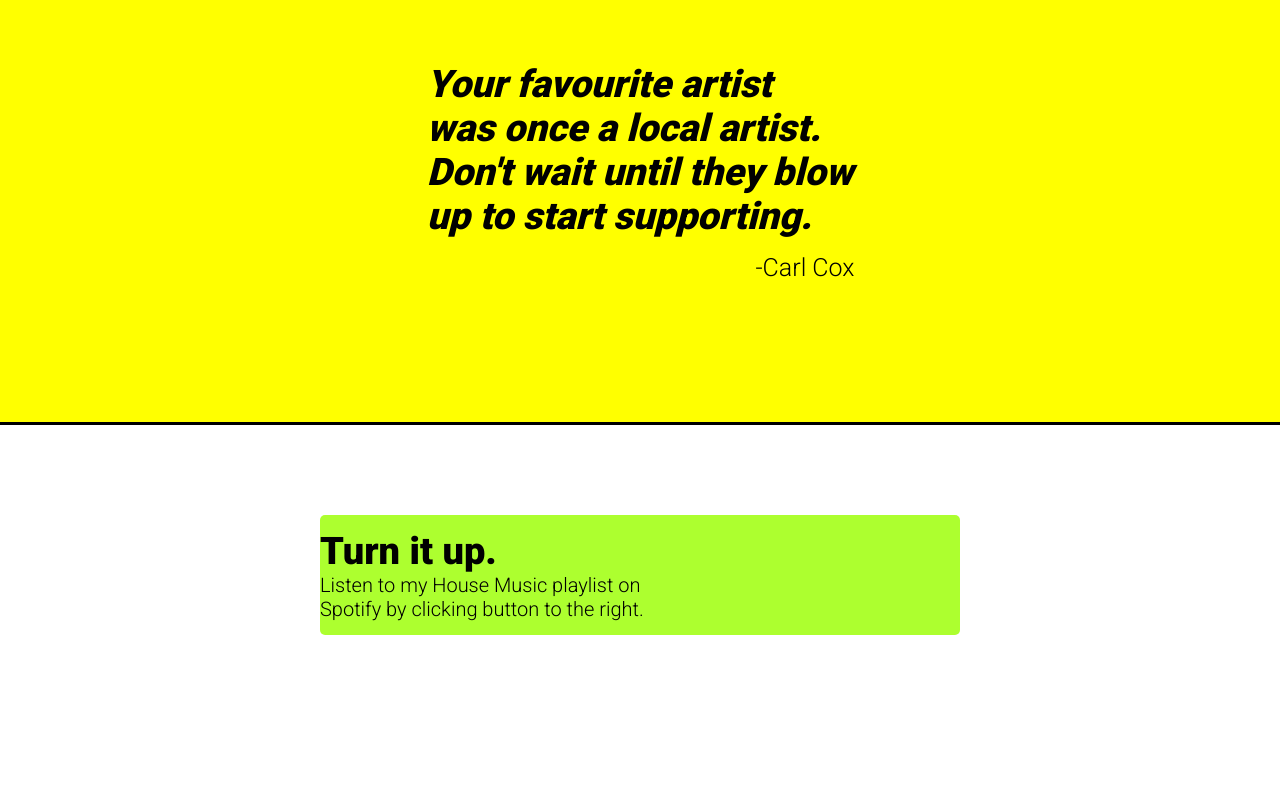
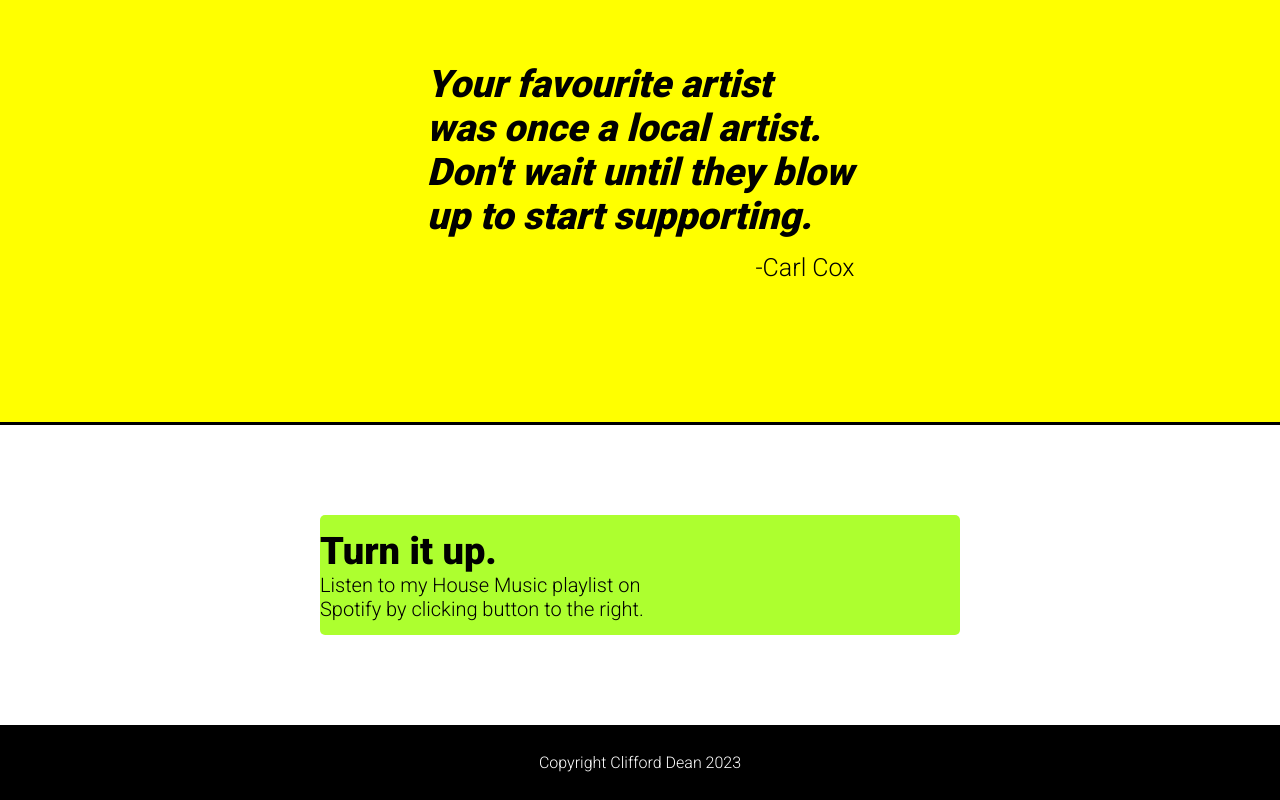
Before and after one commit to CliffordDean22/landing-page, a plain HTML site: page index.html in a window 1280 px wide. Shown: the part 1199-1999 px from the top of the page. Before the commit the page ends 1924 px from the top, so only its background shows below. Drawn offline with Linux system fonts and the light colour scheme.

Commit message:
Landing page complete

```diff
--- a/index.html
+++ b/index.html
@@ -96,6 +96,10 @@
             </div>
         </div>
     </div>
+
+    <div class="footer">
+        Copyright Clifford Dean 2023
+    </div>
 </body>
 
 </html>
--- a/styles.css
+++ b/styles.css
@@ -238,3 +238,12 @@ h4 {
 .p-fourth {
     font-size: 20px;
 }
+
+.footer {
+    background-color: black;
+    height: 75px;
+    color: white;
+    display: flex;
+    justify-content: center;
+    align-items: center;
+}
```
